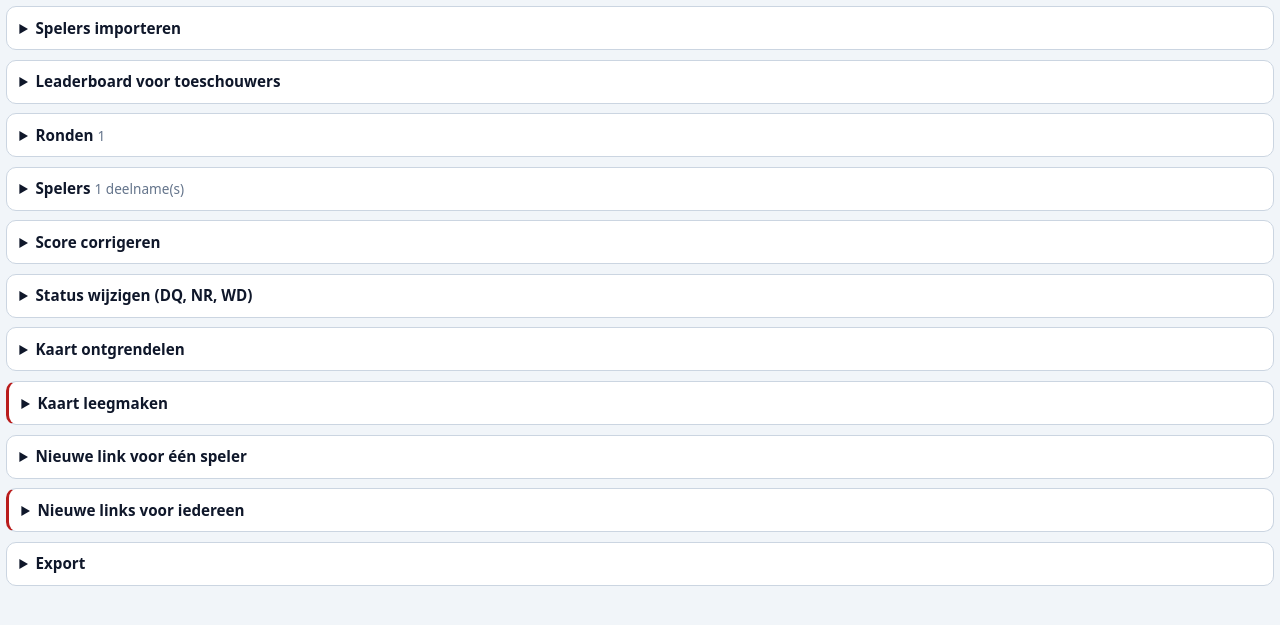
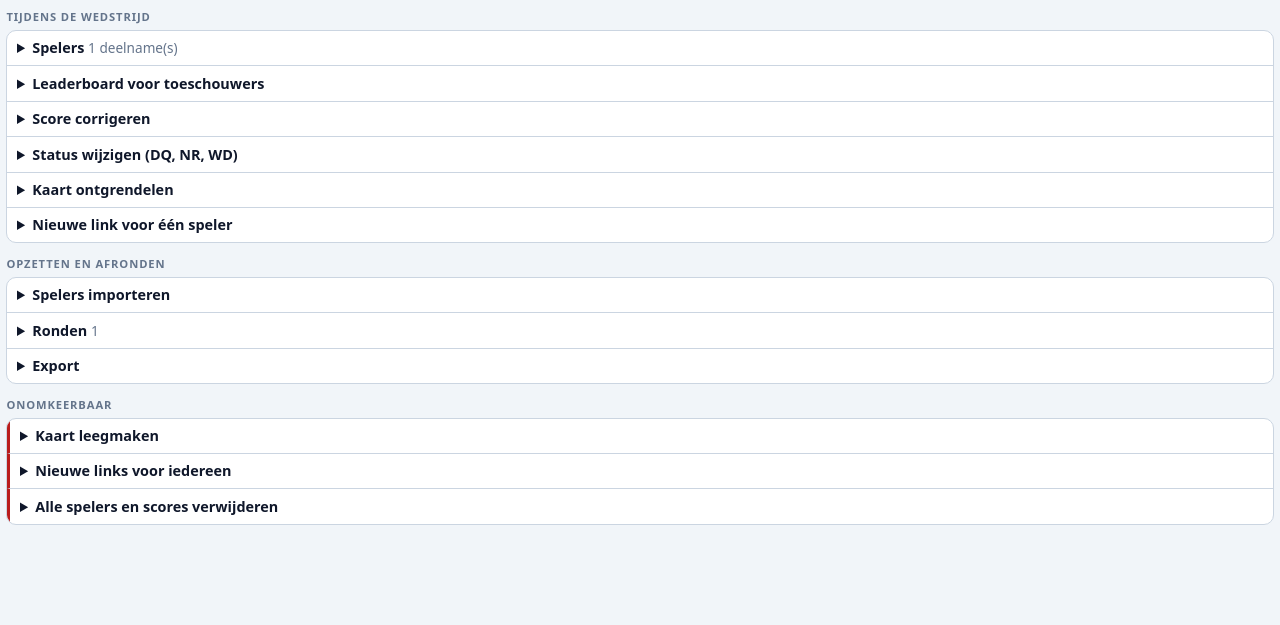
Before and after one commit to BoudewijnKlijn/livescoring, a FastAPI app: template app/templates/admin_competition.html in a window 1280 px wide. Shown: the part 66-691 px from the top of the page. Run offline with FastAPI, Linux system fonts and the light colour scheme; the template is opened without the code that fills it: most values are stand-ins (such as "Sample title", 1, 10 or a date in 2020).

Commit message:
update grouping. automatic refer to admin login

```diff
--- a/app/admin.py
+++ b/app/admin.py
@@ -132,7 +132,6 @@ def _beheer(competition: Competition, **extra) -> dict:
         "competition": competition,
         "base_url": settings.base_url,
         "code": confirm_code(),
-        "holes": range(1, HOLES + 1),
         "deelnames": _deelnames(competition),
         **extra,
     }
--- a/app/main.py
+++ b/app/main.py
@@ -15,7 +15,15 @@ from sqlalchemy import select
 from sqlalchemy.orm import Session
 
 from app.admin import router as admin_router
-from app.auth import AppError, CurrentEntry, DbSession, Unauthorized, hash_token, login_player
+from app.auth import (
+    AppError,
+    CurrentEntry,
+    DbSession,
+    LoginRequired,
+    Unauthorized,
+    hash_token,
+    login_player,
+)
 from app.models import DEFAULT_PARS, Competition, Entry, create_all
 from app.scoring import (
     ScoreError,
@@ -57,6 +65,12 @@ async def app_error_handler(request: Request, exc: AppError) -> HTMLResponse:
     return templates.TemplateResponse(
         request, "melding.html", {"message": exc.message}, status_code=exc.status_code
     )
+
+
+@app.exception_handler(LoginRequired)
+async def login_required_handler(request: Request, exc: LoginRequired) -> RedirectResponse:
+    """Stuur een uitgelogde beheerder naar het inlogscherm."""
+    return RedirectResponse("/admin/login", status_code=303)
 
 
 @app.get("/healthz")
--- a/app/static/app.css
+++ b/app/static/app.css
@@ -54,26 +54,43 @@ a { color: var(--accent); }
 /* Acties die iets onomkeerbaars doen, krijgen een rode rand. */
 .kaart.gevaarlijk { border-left: 3px solid var(--rood); }
 
-/* Beheerpanelen. Dichtgeklapt is de kaart alleen zijn titelregel, dus dan geen padding
-   eromheen. <details> klapt uit zichzelf naar beneden open en er mogen er meerdere
-   tegelijk openstaan; daar is geen javascript voor nodig. */
-details.kaart { padding: 0; }
-details.kaart > summary {
+/* Beheerpanelen. Per groep één omlijnd blok met haarlijnen ertussen, zodat elf functies
+   samen op één scherm passen. <details> klapt uit zichzelf naar beneden open en er mogen er
+   meerdere tegelijk openstaan; daar is geen javascript voor nodig. */
+h2.groep {
+  font-size: 0.7rem;
+  text-transform: uppercase;
+  letter-spacing: 0.08em;
+  color: var(--grijs);
+  margin: 0.8rem 0 0.25rem;
+}
+h2.groep:first-of-type { margin-top: 0.2rem; }
+.panelen {
+  background: var(--vlak);
+  border: 1px solid var(--lijn);
+  border-radius: 10px;
+  overflow: hidden;
+}
+.panelen > .paneel + .paneel { border-top: 1px solid var(--lijn); }
+.paneel > summary {
   cursor: pointer;
-  padding: 0.6rem 0.75rem;
+  padding: 0.4rem 0.6rem;
   font-weight: 600;
-  font-size: 0.95rem;
+  font-size: 0.9rem;
   list-style-position: inside;
 }
-details.kaart > summary:hover { color: var(--accent); }
-details.kaart > summary .klein { font-weight: 400; }
-details.kaart[open] > summary { border-bottom: 1px solid var(--lijn); }
-details.kaart > :not(summary) { margin-left: 0.75rem; margin-right: 0.75rem; }
-details.kaart > :last-child { margin-bottom: 0.75rem; }
-details.kaart[open] > :nth-child(2) { margin-top: 0.6rem; }
-/* Ronden staan samen in één paneel, met een streep tussen de ronden. */
-.blok + .blok { border-top: 1px solid var(--lijn); margin-top: 0.6rem; padding-top: 0.6rem; }
-.blok h3 { font-size: 0.95rem; margin: 0 0 0.4rem; }
+.paneel > summary:hover { color: var(--accent); }
+.paneel > summary .klein { font-weight: 400; }
+.paneel[open] > summary { border-bottom: 1px solid var(--lijn); }
+/* Alleen de inhoud krijgt marges; dichtgeklapt is een paneel dus niet meer dan zijn regel. */
+.paneel > :not(summary) { margin-left: 0.6rem; margin-right: 0.6rem; }
+.paneel > :last-child { margin-bottom: 0.6rem; }
+.paneel[open] > summary + * { margin-top: 0.5rem; }
+/* Acties die iets onomkeerbaars doen, krijgen een rode rand. */
+.paneel.gevaarlijk { border-left: 3px solid var(--rood); }
+/* De ronden staan samen in één paneel, met een streep tussen de ronden. */
+.blok + .blok { border-top: 1px solid var(--lijn); margin-top: 0.5rem; padding-top: 0.5rem; }
+.blok h3 { font-size: 0.9rem; margin: 0 0 0.3rem; }
 .blok h3 .klein { font-weight: 400; }
 
 .knop, button, input[type="submit"] {
--- a/app/templates/admin_competition.html
+++ b/app/templates/admin_competition.html
@@ -4,6 +4,9 @@
 {% block subkop %}Beheer{% endblock %}
 {% block headeractie %}<a class="knop secundair" href="/admin">Alle wedstrijden</a>{% endblock %}
 {% block inhoud %}
+{#- Alles staat dichtgeklapt onder zijn eigen titel, gegroepeerd naar wanneer je het nodig
+    hebt: bovenaan waar je tijdens de wedstrijd steeds naar kijkt, onderaan wat onomkeerbaar
+    is en wat je hooguit één keer doet. Meerdere panelen mogen tegelijk openstaan. -#}
 
 {% if errors %}
 <div class="kaart">
@@ -12,64 +15,19 @@
 </div>
 {% endif %}
 
-<details class="kaart"{% if errors %} open{% endif %}>
-  <summary>Spelers importeren</summary>
-  <p class="klein">Eén regel per speler per ronde. Kolommen:
-    <code>naam,email,ronde,flight,starthole,marker</code>. Starthole is 1 of 10.</p>
-  <p class="klein">Opnieuw importeren mag. Het bestand wint voor flight, starthole, marker en
-    e-mail; wat er niet in staat blijft zoals het was. Scores en links blijven altijd staan,
-    ook op een getekende kaart. Na afloop moet elke speler precies één marker hebben, uit
-    dezelfde flight, en mag niemand de marker van twee spelers zijn. Klopt dat niet, dan gaat
-    de hele import niet door en zegt de melding wat eraan te doen is.</p>
-  <form method="post" action="/admin/c/{{ competition.id }}/import">
-    <textarea name="csv_tekst" placeholder="naam,email,ronde,flight,starthole,marker&#10;Jan de Vries,jan@x.nl,1,A,1,Piet Bakker&#10;Piet Bakker,piet@x.nl,1,A,1,Jan de Vries">{{ csv_tekst or '' }}</textarea>
-    <button class="knop groot" type="submit">Importeren</button>
-  </form>
-</details>
-<details class="kaart">
-  <summary>Leaderboard voor toeschouwers</summary>
-  <p class="klein">Deel deze link met toeschouwers. Hij is openbaar voor wie hem heeft.
-    Passen niet alle spelers op het scherm, dan toont het bord er 25 tegelijk en springt
-    elke minuut naar de volgende groep. Op een groot scherm kunnen er meer tegelijk.</p>
-  <p class="klein">Het bord toont één ronde tegelijk. Deze link volgt vanzelf de ronde
-    waarin het laatst is gescoord; wil je een vaste ronde tonen, gebruik dan de link bij die
-    ronde hieronder. Vanaf ronde 2 staat het resultaat van de eerdere ronden erbij.</p>
-  <label for="perscherm">Spelers per scherm</label>
-  <input id="perscherm" type="number" min="3" max="100" value="25" style="max-width:7rem"
-         oninput="bouwLink()">
-  <input id="bordlink" type="text" readonly onclick="this.select()"
-         value="{{ base_url }}/l/{{ competition.leaderboard_slug }}">
-  <script>
-    function bouwLink() {
-      var n = parseInt(document.getElementById('perscherm').value, 10);
-      var basis = "{{ base_url }}/l/{{ competition.leaderboard_slug }}";
-      document.getElementById('bordlink').value = (n && n !== 25) ? basis + '?n=' + n : basis;
-    }
-  </script>
-</details>
-<details class="kaart">
-  <summary>Ronden <span class="klein">{{ competition.rounds|length }}</span></summary>
-  {% for r in competition.rounds %}
-  <div class="blok">
-    <h3>Ronde {{ r.no }} <span class="klein">{{ r.flights|length }} flights ·
-      {{ r.entries|length }} deelnames</span></h3>
-    <form method="post" action="/admin/round/{{ r.id }}/pars">
-      <label for="pars{{ r.id }}">Pars van hole 1 t/m 18</label>
-      <input id="pars{{ r.id }}" type="text" name="pars" value="{{ r.pars|join(',') }}">
-      <button class="knop secundair" type="submit">Pars opslaan</button>
-    </form>
-    {% if competition.rounds|length > 1 %}
-    <label for="bord{{ r.id }}">Leaderboard van deze ronde</label>
-    <input id="bord{{ r.id }}" type="text" readonly onclick="this.select()"
-           value="{{ base_url }}/l/{{ competition.leaderboard_slug }}?r={{ r.no }}">
-    {% endif %}
-  </div>
-  {% else %}
-  <p class="klein">Nog geen ronden. Die ontstaan bij de import.</p>
+{% macro spelerkeuze(naam) %}
+<select name="{{ naam }}" required>
+  <option value="">Kies speler…</option>
+  {% for d in deelnames %}
+    <option value="{{ d.entry.id }}">R{{ d.round.no }} · {{ d.entry.flight.name }} · {{ d.entry.player.name }}</option>
   {% endfor %}
-</details>
+</select>
+{% endmacro %}
 
-<details class="kaart">
+<h2 class="groep">Tijdens de wedstrijd</h2>
+<div class="panelen">
+
+  <details class="paneel">
     <summary>Spelers <span class="klein">{{ deelnames|length }} deelname(s)</span></summary>
     {% if deelnames %}
     <div class="scroller">
@@ -97,30 +55,38 @@
         {% endfor %}
       </table>
     </div>
-  <p class="klein">Klopt er iets niet in deze lijst? Verwijder alle spelers en importeer een
-    verbeterd bestand. Eén speler die niet meespeelt zet je op WD, NR of DQ; dan blijft zijn
-    kaart bewaard.</p>
-  <form method="post" action="/admin/c/{{ competition.id }}/wissen" class="gevaarzone">
-    <input type="hidden" name="verwacht" value="{{ code }}">
-    <label>Alles verwijderen? Typ ter bevestiging: <strong>{{ code }}</strong></label>
-    <input type="text" name="code" autocapitalize="characters" style="max-width:8rem">
-    <button class="knop gevaar" type="submit">Alle spelers en scores verwijderen</button>
-  </form>
+    <p class="klein">Eén speler die niet meespeelt zet je op WD, NR of DQ; dan blijft zijn
+      kaart bewaard. Klopt de hele lijst niet, importeer dan een verbeterd bestand.</p>
     {% else %}
-  <p class="klein">Nog geen spelers. Importeer ze hierboven.</p>
+    <p class="klein">Nog geen spelers. Importeer ze onder <em>Opzetten en afronden</em>.</p>
     {% endif %}
   </details>
+
+  <details class="paneel">
+    <summary>Leaderboard voor toeschouwers</summary>
+    <p class="klein">Deel deze link met toeschouwers. Hij is openbaar voor wie hem heeft.
+      Passen niet alle spelers op het scherm, dan toont het bord er 25 tegelijk en springt
+      elke minuut naar de volgende groep. Op een groot scherm kunnen er meer tegelijk.</p>
+    <p class="klein">Het bord toont één ronde tegelijk. Deze link volgt vanzelf de ronde
+      waarin het laatst is gescoord; wil je een vaste ronde tonen, gebruik dan de link bij
+      die ronde onder <em>Opzetten en afronden</em>. Vanaf ronde 2 staat het resultaat van de
+      eerdere ronden erbij.</p>
+    <label for="perscherm">Spelers per scherm</label>
+    <input id="perscherm" type="number" min="3" max="100" value="25" style="max-width:7rem"
+           oninput="bouwLink()">
+    <input id="bordlink" type="text" readonly onclick="this.select()"
+           value="{{ base_url }}/l/{{ competition.leaderboard_slug }}">
+    <script>
+      function bouwLink() {
+        var n = parseInt(document.getElementById('perscherm').value, 10);
+        var basis = "{{ base_url }}/l/{{ competition.leaderboard_slug }}";
+        document.getElementById('bordlink').value = (n && n !== 25) ? basis + '?n=' + n : basis;
+      }
+    </script>
+  </details>
+
   {% if deelnames %}
-{% macro spelerkeuze(naam) %}
-<select name="{{ naam }}" required>
-  <option value="">Kies speler…</option>
-  {% for d in deelnames %}
-    <option value="{{ d.entry.id }}">R{{ d.round.no }} · {{ d.entry.flight.name }} · {{ d.entry.player.name }}</option>
-  {% endfor %}
-</select>
-{% endmacro %}
-
-<details class="kaart">
+  <details class="paneel">
     <summary>Score corrigeren</summary>
     <p class="klein">Overschrijft beide invoeren van die hole, ook op een getekende kaart.
       De reden komt in de audit log.</p>
@@ -138,7 +104,8 @@
       <button class="knop" type="submit">Corrigeren</button>
     </form>
   </details>
-<details class="kaart">
+
+  <details class="paneel">
     <summary>Status wijzigen (DQ, NR, WD)</summary>
     <p class="klein">DQ, NR of WD halen een speler uit de rangschikking.</p>
     <form method="post" action="/admin/entry/0/status"
@@ -156,7 +123,8 @@
       <button class="knop" type="submit">Status opslaan</button>
     </form>
   </details>
-<details class="kaart">
+
+  <details class="paneel">
     <summary>Kaart ontgrendelen</summary>
     <p class="klein">Maakt een getekende kaart weer bewerkbaar voor de speler.</p>
     <form method="post" action="/admin/entry/0/unlock"
@@ -167,7 +135,80 @@
       <button class="knop secundair" type="submit">Ontgrendelen</button>
     </form>
   </details>
-<details class="kaart gevaarlijk">
+
+  <details class="paneel">
+    <summary>Nieuwe link voor één speler</summary>
+    <p class="klein">Voor wie zijn link kwijt is. Alleen die ene link wordt vervangen, de rest
+      blijft werken en zijn scores blijven staan. Je krijgt de nieuwe link meteen te zien.</p>
+    <form method="post" action="/admin/c/{{ competition.id }}/rotate">
+      <input type="hidden" name="scope" value="entry">
+      <input type="hidden" name="verwacht" value="{{ code }}">
+      {{ spelerkeuze('entry_id') }}
+      <label>Typ ter bevestiging: <strong>{{ code }}</strong></label>
+      <input type="text" name="code" autocapitalize="characters" style="max-width:8rem">
+      <button class="knop" type="submit">Nieuwe link maken</button>
+    </form>
+  </details>
+  {% endif %}
+
+</div>
+
+<h2 class="groep">Opzetten en afronden</h2>
+<div class="panelen">
+
+  <details class="paneel"{% if errors %} open{% endif %}>
+    <summary>Spelers importeren</summary>
+    <p class="klein">Eén regel per speler per ronde. Kolommen:
+      <code>naam,email,ronde,flight,starthole,marker</code>. Starthole is 1 of 10.</p>
+    <p class="klein">Opnieuw importeren mag. Het bestand wint voor flight, starthole, marker
+      en e-mail; wat er niet in staat blijft zoals het was. Scores en links blijven altijd
+      staan, ook op een getekende kaart. Na afloop moet elke speler precies één marker
+      hebben, uit dezelfde flight, en mag niemand de marker van twee spelers zijn. Klopt dat
+      niet, dan gaat de hele import niet door en zegt de melding wat eraan te doen is.</p>
+    <form method="post" action="/admin/c/{{ competition.id }}/import">
+      <textarea name="csv_tekst" placeholder="naam,email,ronde,flight,starthole,marker&#10;Jan de Vries,jan@x.nl,1,A,1,Piet Bakker&#10;Piet Bakker,piet@x.nl,1,A,1,Jan de Vries">{{ csv_tekst or '' }}</textarea>
+      <button class="knop groot" type="submit">Importeren</button>
+    </form>
+  </details>
+
+  <details class="paneel">
+    <summary>Ronden <span class="klein">{{ competition.rounds|length }}</span></summary>
+    {% for r in competition.rounds %}
+    <div class="blok">
+      <h3>Ronde {{ r.no }} <span class="klein">{{ r.flights|length }} flights ·
+        {{ r.entries|length }} deelnames</span></h3>
+      <form method="post" action="/admin/round/{{ r.id }}/pars">
+        <label for="pars{{ r.id }}">Pars van hole 1 t/m 18</label>
+        <input id="pars{{ r.id }}" type="text" name="pars" value="{{ r.pars|join(',') }}">
+        <button class="knop secundair" type="submit">Pars opslaan</button>
+      </form>
+      {% if competition.rounds|length > 1 %}
+      <label for="bord{{ r.id }}">Leaderboard van deze ronde</label>
+      <input id="bord{{ r.id }}" type="text" readonly onclick="this.select()"
+             value="{{ base_url }}/l/{{ competition.leaderboard_slug }}?r={{ r.no }}">
+      {% endif %}
+    </div>
+    {% else %}
+    <p class="klein">Nog geen ronden. Die ontstaan bij de import.</p>
+    {% endfor %}
+  </details>
+
+  <details class="paneel">
+    <summary>Export</summary>
+    <p class="klein">Download dit na afloop. Dat is meteen je back-up.</p>
+    <div class="rij">
+      <a class="knop secundair" href="/admin/c/{{ competition.id }}/export.csv">Uitslag CSV</a>
+      <a class="knop secundair" href="/admin/c/{{ competition.id }}/audit.csv">Audit log CSV</a>
+    </div>
+  </details>
+
+</div>
+
+<h2 class="groep">Onomkeerbaar</h2>
+<div class="panelen">
+
+  {% if deelnames %}
+  <details class="paneel gevaarlijk">
     <summary>Kaart leegmaken</summary>
     <p class="melding fout">Wist alle scores van die speler in die ronde. Niet terug te draaien.</p>
     <form method="post" action="/admin/entry/0/reset"
@@ -183,25 +224,7 @@
   </details>
   {% endif %}
 
-<details class="kaart">
-  <summary>Nieuwe link voor één speler</summary>
-  <p class="klein">Voor wie zijn link kwijt is. Alleen die ene link wordt vervangen, de rest
-    blijft werken en zijn scores blijven staan. Je krijgt de nieuwe link meteen te zien.</p>
-  <form method="post" action="/admin/c/{{ competition.id }}/rotate">
-    <input type="hidden" name="scope" value="entry">
-    <input type="hidden" name="verwacht" value="{{ code }}">
-    <select name="entry_id" required>
-      <option value="">Kies speler…</option>
-      {% for d in deelnames %}
-        <option value="{{ d.entry.id }}">R{{ d.round.no }} · {{ d.entry.flight.name }} · {{ d.entry.player.name }}</option>
-      {% endfor %}
-    </select>
-    <label>Typ ter bevestiging: <strong>{{ code }}</strong></label>
-    <input type="text" name="code" autocapitalize="characters" style="max-width:8rem">
-    <button class="knop" type="submit">Nieuwe link maken</button>
-  </form>
-</details>
-<details class="kaart gevaarlijk">
+  <details class="paneel gevaarlijk">
     <summary>Nieuwe links voor iedereen</summary>
     <p class="klein">Vervangt de links van alle spelers in deze wedstrijd. Oude links werken
       daarna niet meer. <strong>Scores blijven staan.</strong> Gebruik dit ook als je de
@@ -214,11 +237,21 @@
       <button class="knop gevaar" type="submit">Alle links vervangen</button>
     </form>
   </details>
-<details class="kaart">
-  <summary>Export</summary>
-  <div class="rij">
-    <a class="knop secundair" href="/admin/c/{{ competition.id }}/export.csv">Uitslag CSV</a>
-    <a class="knop secundair" href="/admin/c/{{ competition.id }}/audit.csv">Audit log CSV</a>
+
+  {% if deelnames %}
+  <details class="paneel gevaarlijk">
+    <summary>Alle spelers en scores verwijderen</summary>
+    <p class="melding fout">Wist alle spelers, flights, ronden en scores van deze wedstrijd.
+      Bedoeld om opnieuw te beginnen met een verbeterd bestand. De wedstrijd zelf en de
+      leaderboardlink blijven bestaan.</p>
+    <form method="post" action="/admin/c/{{ competition.id }}/wissen">
+      <input type="hidden" name="verwacht" value="{{ code }}">
+      <label>Typ ter bevestiging: <strong>{{ code }}</strong></label>
+      <input type="text" name="code" autocapitalize="characters" style="max-width:8rem">
+      <button class="knop gevaar" type="submit">Alle spelers en scores verwijderen</button>
+    </form>
+  </details>
+  {% endif %}
+
 </div>
-</details>
 {% endblock %}
```
Also changed, not shown: app/auth.py (+10 -2 lines), tests/test_auth.py (+33 -10 lines). Lines whose indentation alone changed are shown as unchanged.
